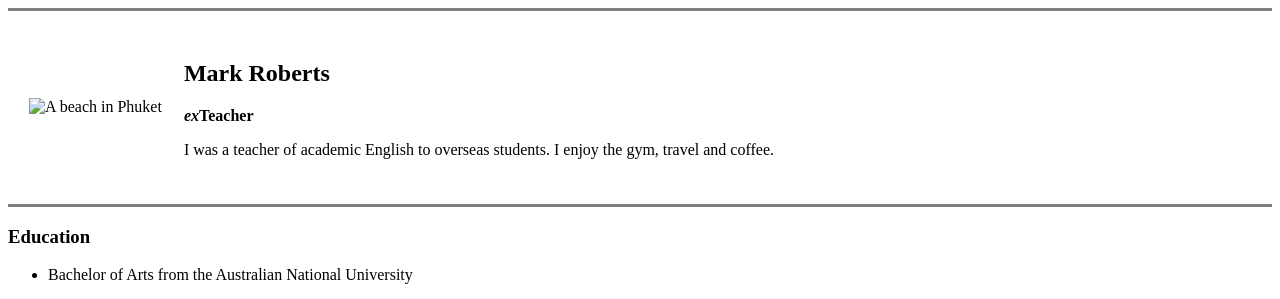
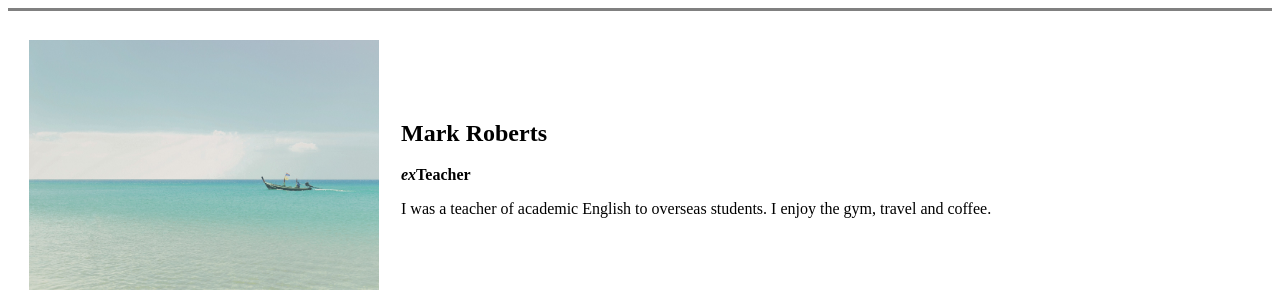
Before and after one commit to Oziboi/cv, a plain HTML site: page index.html in a window 1280 px wide. Shown: the top 299 px of the page. Drawn offline with Linux system fonts and the light colour scheme.

Commit message:
Update index.html
deleted file path ./images for image of beach

```diff
--- a/index.html
+++ b/index.html
@@ -13,7 +13,7 @@
     <hr size="3" noshade="0">
     <table cellspacing="20">
         <tr>
-            <td><img src="./images/unsplash-beach-phuket.jpg" alt="A beach in Phuket" width="350" height="250"></td><!--this is one cell-->
+            <td><img src="unsplash-beach-phuket.jpg" alt="A beach in Phuket" width="350" height="250"></td><!--this is one cell-->
 
             <td><h2>Mark Roberts</h2><!--IMAGES, i can SAVE the image outside of a folder or IN images folder or URL.  This one is inside an images folder so path is ./images-->
 
```
